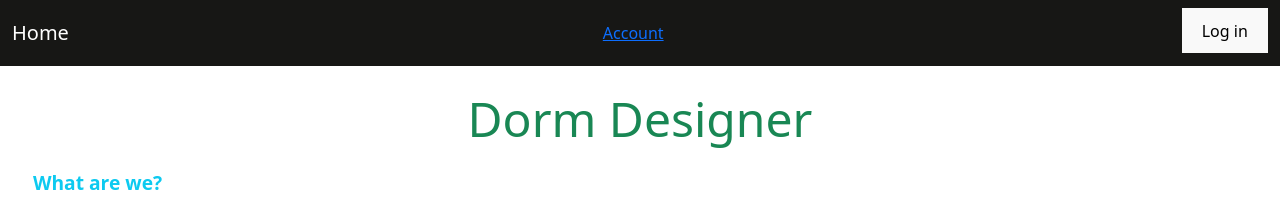
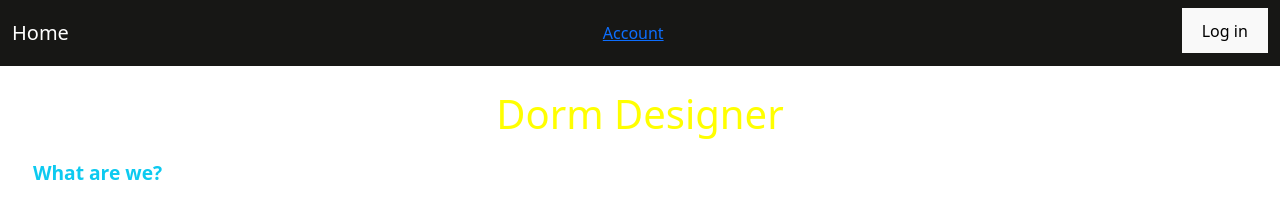
Before and after one commit to enjoSuru/Dorm_Designer, a React (Vite) app in the folder hosting/: page / in a window 1280 px wide. Shown: the top 198 px of the page. Built offline with nearby package versions, Linux system fonts and the light colour scheme; no server answers.

Commit message:
yellow text

```diff
--- a/hosting/src/comp_styling/App.css
+++ b/hosting/src/comp_styling/App.css
@@ -4,3 +4,7 @@
   /*padding: 2rem;*/
   text-align: center;
 }
+
+.display-5-text-success {
+  color: yellow !important;
+}
--- a/hosting/src/routes/App.jsx
+++ b/hosting/src/routes/App.jsx
@@ -7,7 +7,7 @@ function App() {
   return (
     <>
       <br></br>
-      <h1 className="display-5 text-success">Dorm Designer</h1>
+      <h1 className="display-5-text-success">Dorm Designer</h1>
       <div className="d-flex flex-column p-2 align-items-center intro-div">
         <div className="align-self-start">
           <p className="text-info">
@@ -50,7 +50,7 @@ function App() {
         </div>
       </div>
       <img
-        src='../assets/Morehead_State_Eagles.jpg'
+        src="../assets/Morehead_State_Eagles.jpg"
         className="img-fluid"
         alt="Dorm Room"
       />
```
